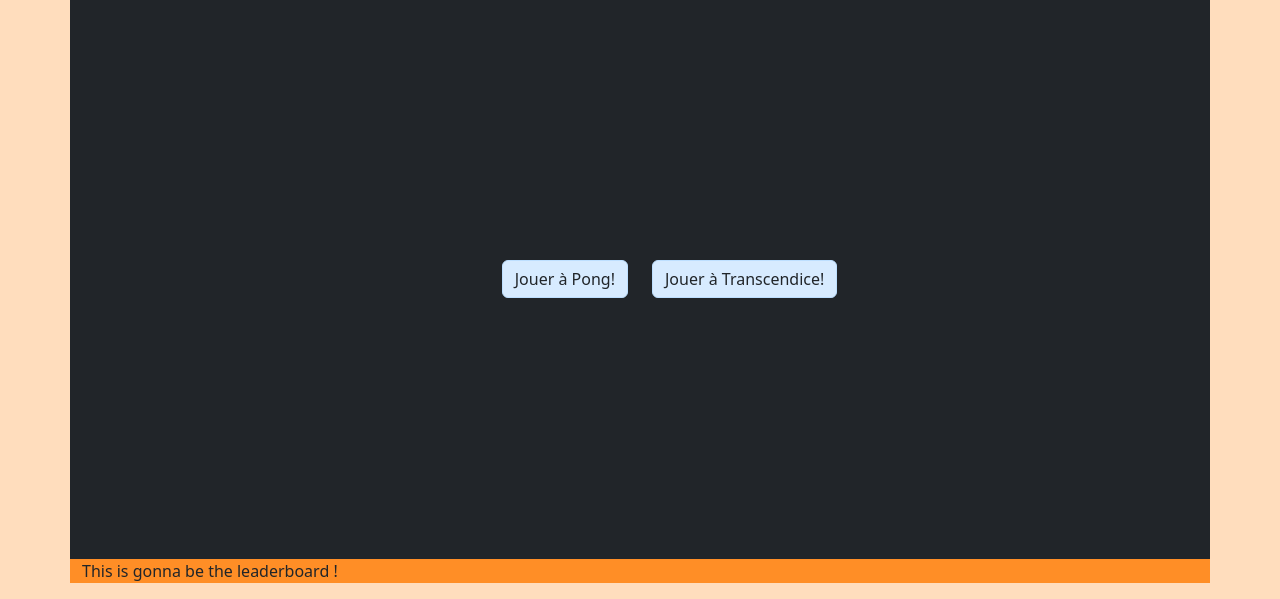
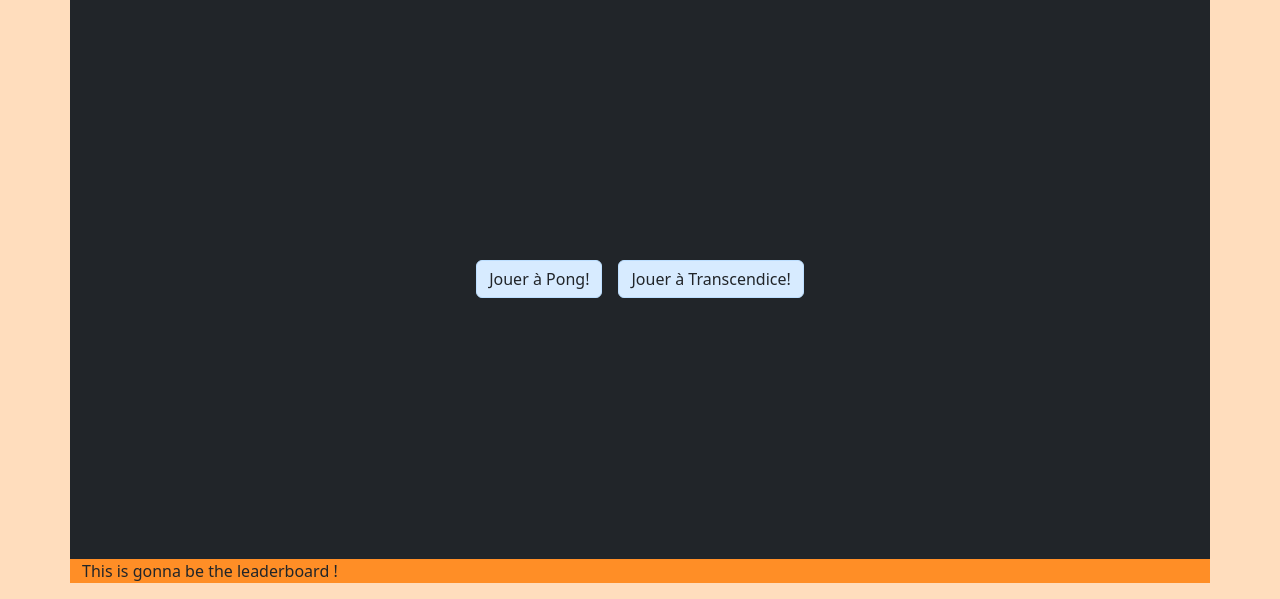
Before and after one commit to 0cculus/divinity, a Django app: page / in a window 1280 px wide. Shown: the part 157-756 px from the top of the page. Run offline with Django 4.2, Linux system fonts and the light colour scheme; some libraries are stand-ins or nearby versions.

Commit message:
simplified game menus

```diff
--- a/app/src/templates/game.html
+++ b/app/src/templates/game.html
@@ -3,42 +3,19 @@
         <div class="game-window" id="gameContainer" style="display: none;"></div>
         <!--Game choice menu-->
         <div class="container-md bg-dark" id="gameChoiceMenu">
-            <div class="row justify-content-center position-relative">
-                <div class="col text-end">
-                    <button type="button" class="btn color-btn" id="playPongBtn">Jouer à Pong!</button>
-                </div>
-                <div class="col">
-                    <button type="button" class="btn color-btn" id="playTranscendiceBtn">Jouer à Transcendice!</button>
-                </div>
+            <div class="d-flex justify-content-center align-items-center">
+                <button type="button" class="btn color-btn m-2" id="playPongBtn">Jouer à Pong!</button>
+                <button type="button" class="btn color-btn m-2" id="playTranscendiceBtn">Jouer à Transcendice!</button>
             </div>
         </div>
 
         <!--PONG game menu-->
         <div class="container-md bg-dark" id="pongMenu" style="display: none;">
-            <div class="row d-flex justify-content-center">
-                <div class="col-auto">
-                    <button type="button" class="btn btn-light" data-bs-toggle="modal" data-bs-target="#gameSettingsModal" id="pongPlay1v1">1 vs 1</button>
-                </div>
-            </div>
-            <div class="row m-3 d-flex justify-content-center">
-                <div class="col-auto">
-                    <button type="button" class="btn btn-light" id="play4Btn">1v1v1v1</button>
-                </div>
-            </div>
-            <div class="row m-3 d-flex justify-content-center">
-                <div class="col-auto">
-                    <button type="button" class="btn btn-light" id="play1vIABtn">1 vs IA</button>
-                </div>
-            </div>
-            <div class="row d-flex justify-content-center">
-                <div class="col-auto">
-                    <button type="button" class="btn btn-light" id="playTournamentBtn">Tournois</button>
-                </div>
-            </div>
-            <div class="row d-flex justify-content-center m-3">
-                <div class="col-auto text-start">
-                    <button class="btn btn-primary" id="settingsBtn">Paramètres</button>
-                </div>
+            <div class="d-flex justify-content-between align-items-center flex-column">
+                <button type="button" class="btn btn-light m-2" data-bs-toggle="modal" data-bs-target="#gameSettingsModal" id="pongPlay1v1">1 vs 1</button>
+                <button type="button" class="btn btn-light m-2" id="play4Btn">1v1v1v1</button>
+                <button type="button" class="btn btn-light m-2" id="play1vIABtn">1 vs IA</button>
+                <button type="button" class="btn btn-light m-2" id="playTournamentBtn">Tournois</button>
             </div>
         </div>
         <!--Transcendice game menu-->
```
